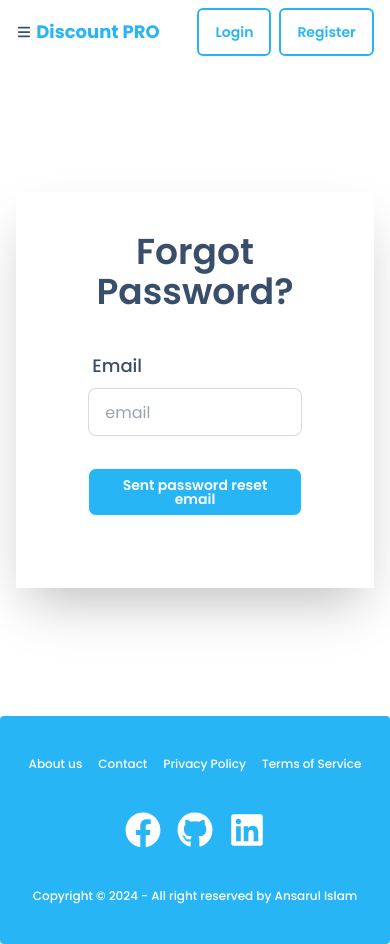
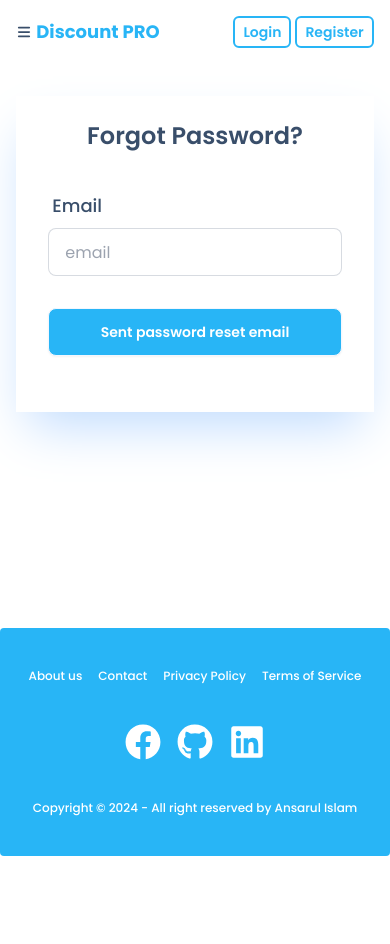
Before and after one commit to AnsarulIslam10/Discount-Pro, a React (Vite) app: page /forgot-password in a window 390 px wide. After the commit the page ends 856 px from the top, so only its background shows below. Built offline with nearby package versions, Linux system fonts and the light colour scheme; no server answers.

Commit message:
fixed responsive design

```diff
--- a/src/MainLayout/MainLayout.jsx
+++ b/src/MainLayout/MainLayout.jsx
@@ -12,7 +12,7 @@ const MainLayout = () => {
     <div>
       <div className="w-11/12 mx-auto max-w-[1400px]">
         <Header></Header>
-        <div className="min-h-[calc(100vh-300px)]">
+        <div className="min-h-[calc(100vh-280px)]">
           <Outlet></Outlet>
         </div>
       </div>
--- a/src/components/Navbar.jsx
+++ b/src/components/Navbar.jsx
@@ -58,11 +58,11 @@ const Navbar = () => {
             <button onClick={signOutUser} className="px-2 py-2 rounded-md font-semibold bg-[#28b5f6] text-sm text-white">Logout</button>
           </div>
         ) : (
-          <div className="flex gap-2">
+          <div className="flex gap-1 sm:gap-2">
             <NavLink onClick={handleLocalstorage }
               to={"/login"}
               className={({ isActive }) =>
-                `btn btn-ghost rounded-md ${
+                `btn-sm btn sm:btn-md px-2 sm:px-3 btn-ghost rounded-md ${
                   isActive
                     ? " bg-[#28b5f6] text-white"
                     : "border-[#28b5f6] text-[#28b5f6] border-2"
@@ -74,7 +74,7 @@ const Navbar = () => {
             <NavLink
               to={"/register"}
               className={({ isActive }) =>
-                `btn btn-ghost rounded-md ${
+                `btn-sm btn sm:btn-md px-2 sm:px-3 btn-ghost rounded-md ${
                   isActive
                     ? " bg-[#28b5f6] text-white"
                     : "border-[#28b5f6] text-[#28b5f6] border-2"
--- a/src/pages/ForgotPass.jsx
+++ b/src/pages/ForgotPass.jsx
@@ -22,12 +22,12 @@ const ForgotPass = () => {
     })
   };
   return (
-    <div className="flex justify-center items-center py-32">
+    <div className="flex justify-center items-center md:py-32 py-8 sm:py-20">
        <Helmet>
         <title>Forgot Password | Discount Pro</title>
       </Helmet>
-      <div className="card bg-base-100 w-full max-w-lg rounded-none p-10 shrink-0 shadow-2xl">
-        <h2 className="text-4xl font-semibold text-center">Forgot Password?</h2>
+      <div className="card bg-base-100 w-full max-w-lg rounded-none sm:p-10 py-6  shadow-blue-200  shrink-0 shadow-2xl">
+        <h2 className="sm:text-4xl text-2xl font-semibold text-center">Forgot Password?</h2>
         <form onSubmit={handleSubmit} className="card-body">
           <div className="form-control">
             <label className="label">
--- a/src/pages/Login.jsx
+++ b/src/pages/Login.jsx
@@ -55,11 +55,11 @@ const Login = () => {
   };
 
   return (
-    <div className="flex justify-center items-center py-32">
+    <div className="flex justify-center items-center md:py-32 py-8 sm:py-20">
       <Helmet>
         <title>Login | Discount Pro</title>
       </Helmet>
-      <div className="card bg-base-100 w-full max-w-lg rounded-none p-10 shrink-0 shadow-2xl">
+      <div className="card bg-base-100 w-full max-w-lg rounded-none sm:p-10 py-6 shrink-0 shadow-blue-200 shadow-2xl">
         <h2 className="text-4xl font-semibold text-center">Login</h2>
         <form onSubmit={handleSubmit} className="card-body">
           <div className="form-control">
@@ -122,7 +122,7 @@ const Login = () => {
             Google
           </button>
         </div>
-        <p className="text-center font-semibold">
+        <p className="text-center text-sm sm:text-base font-semibold">
           Don't Have an Account?{" "}
           <Link className="text-red-500 hover:underline" to={"/register"}>
             Register
--- a/src/pages/Register.jsx
+++ b/src/pages/Register.jsx
@@ -57,11 +57,11 @@ const Register = () => {
   };
 
   return (
-    <div className="flex justify-center items-center py-32">
+    <div className="flex justify-center items-center md:py-32 py-8 sm:py-20">
       <Helmet>
         <title>Register | Discount Pro</title>
       </Helmet>
-      <div className="card bg-base-100 w-full max-w-lg rounded-none p-10 shrink-0 shadow-2xl">
+      <div className="card bg-base-100 w-full max-w-lg rounded-none sm:p-10 py-6  shadow-blue-200  shrink-0 shadow-2xl">
         <h2 className="text-4xl font-semibold text-center">Register</h2>
         <form onSubmit={handleSubmit} className="card-body">
           <div className="form-control">
@@ -137,7 +137,7 @@ const Register = () => {
             Google
           </button>
         </div>
-        <p className="text-center font-semibold">
+        <p className="text-center text-sm sm:text-base font-semibold">
           Already Have an Account?{" "}
           <Link className="text-red-500 hover:underline" to={"/login"}>
             Login
--- a/src/pages/UpdateProfile.jsx
+++ b/src/pages/UpdateProfile.jsx
@@ -27,12 +27,12 @@ const UpdateProfile = () => {
   };
 
   return (
-    <div className="flex justify-center items-center py-32">
+    <div className="flex justify-center items-center md:py-32 py-8 sm:py-20">
       <Helmet>
         <title>Update Profile | Discount Pro</title>
       </Helmet>
-      <div className="card bg-base-100 w-full max-w-lg rounded-none p-10 shrink-0 shadow-2xl">
-        <h2 className="text-4xl font-semibold text-center">
+      <div className="card bg-base-100 w-full max-w-lg rounded-none sm:p-10 py-6 shrink-0 shadow-blue-200  shadow-2xl">
+        <h2 className="sm:text-4xl text-2xl font-semibold text-center">
           Update Your Profile
         </h2>
         <form onSubmit={handleUpdateProfile} className="card-body">
```
